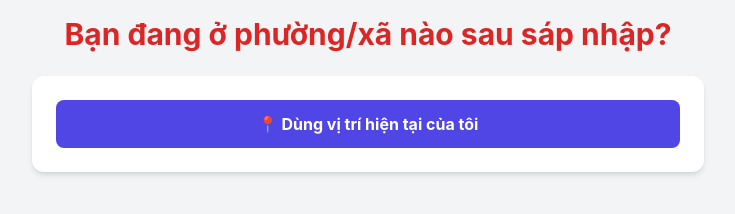
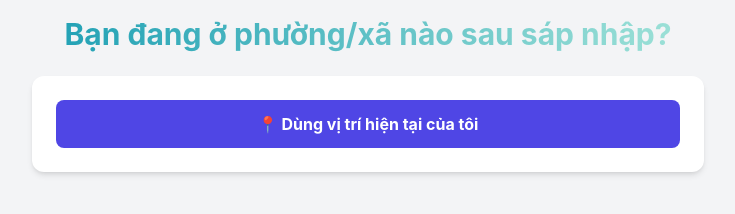
Before and after one commit to quochung200030/test, a plain HTML site: page index.html in a window 1280 px wide. Shown: the whole page, without its empty margins (272-1007 px from the left). Drawn offline with nearby package versions, Linux system fonts and the light colour scheme.

Commit message:
Update index.html

```diff
--- a/index.html
+++ b/index.html
@@ -14,7 +14,7 @@
 </head>
 <body class="bg-gray-100 text-gray-800 p-4">
   <div class="max-w-2xl mx-auto">
-    <h1 class="text-3xl font-bold text-center mb-6 text-red-600">
+    <h1 class="text-3xl font-bold text-center mb-6 bg-clip-text text-transparent" style="background-image: linear-gradient(to right, #1E9FB4, #A1E3D8);">
   Bạn đang ở phường/xã nào sau sáp nhập?
     </h1>
 
```
